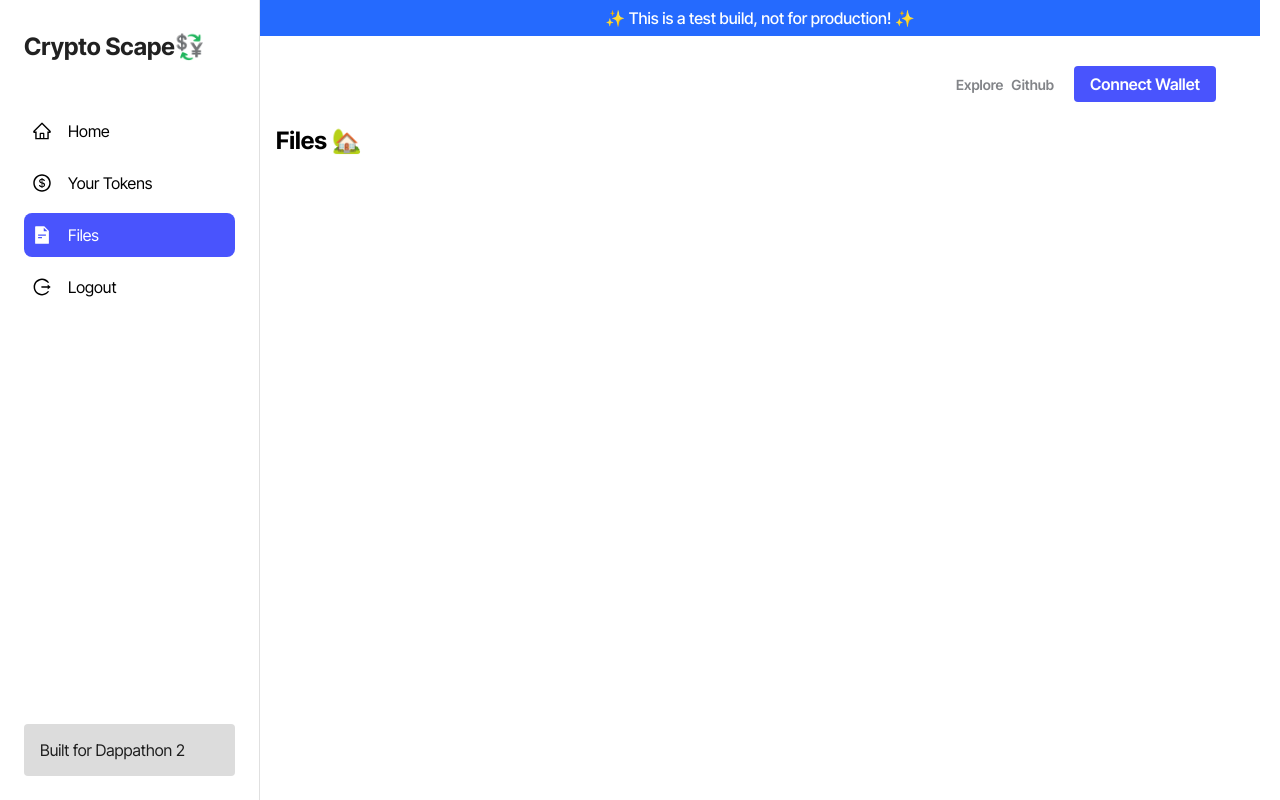
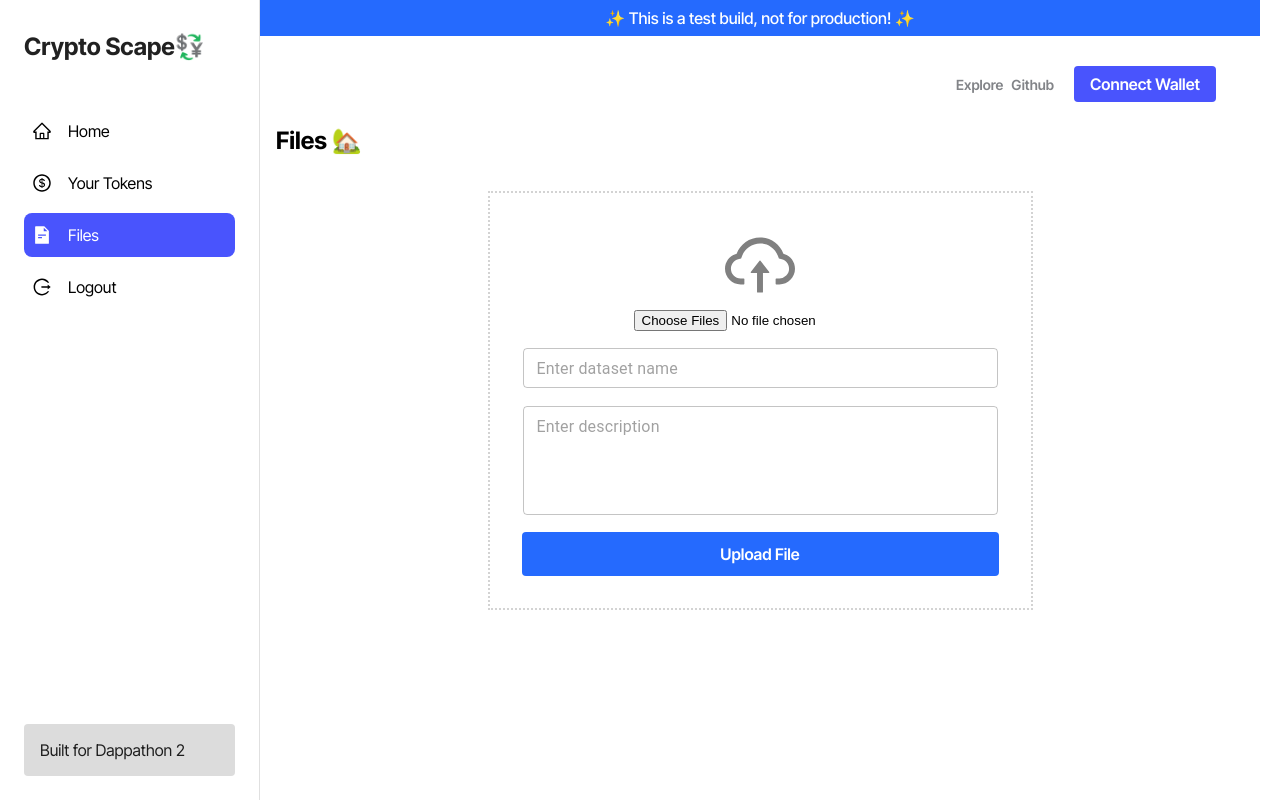
Before and after one commit to oBLAZERo2001/dappathon2-server, a React (Create React App) app: page /files in a window 1280 px wide. Built offline with nearby package versions, Linux system fonts and the light colour scheme; no server answers.

Commit message:
file upload intro

```diff
--- /dev/null
+++ b/src/api/file.js
@@ -0,0 +1,60 @@
+import { default as axios } from "axios";
+import { SERVER_URL } from "../constants";
+import { resolve } from "../utils/resolver";
+
+export const uploadFileApi = async function (files, name, description) {
+	try {
+		let token = localStorage.getItem("token");
+		const form = new FormData();
+		form.append("file", files[0], files[0].name);
+		// for (let i = 0; i < files.length; i++) {
+		// 	form.append("file", files[i], files[i].name);
+		// }
+		form.append("name", name);
+		form.append("description", description);
+
+		console.log(files, form, name, description);
+
+		const response = await axios.post(SERVER_URL + "/file/upload", form, {
+			headers: {
+				"Content-Type": `multipart/form-data`,
+				Authorization: `Bearer ${token}`,
+			},
+		});
+		if (response.status === 200) {
+			return response.data;
+		}
+	} catch (error) {
+		console.log(error.message);
+	}
+};
+
+export const getFiles = async function () {
+	try {
+		let token = localStorage.getItem("token");
+
+		const response = await resolve(
+			axios.get(SERVER_URL + "/file", {
+				headers: {
+					Authorization: `Bearer ${token}`,
+				},
+			})
+		);
+		return response;
+	} catch (error) {
+		console.log(error.message);
+	}
+};
+
+// export const searchDatasets = async function (name) {
+// 	try {
+// 		const response = await axios.get(
+// 			SERVER_URL + "/datasets/search?name=" + name
+// 		);
+// 		if (response.status === 200) {
+// 			return response.data.repositories;
+// 		}
+// 	} catch (error) {
+// 		console.log(error.message);
+// 	}
+// };
--- /dev/null
+++ b/src/components/Upload.jsx
@@ -0,0 +1,121 @@
+import { Box, CircularProgress, TextField } from "@mui/material";
+import React, { useState } from "react";
+import { AiOutlineCloudUpload } from "react-icons/ai";
+import { toast } from "react-toastify";
+import { useNavigate } from "react-router-dom";
+import { uploadFileApi } from "../api/file";
+
+export const Upload = ({ title, loggedInAddress }) => {
+	const [uploadLoading, setUploadLoading] = useState(false);
+	const [file, setFile] = useState();
+	const [description, setDescription] = useState("");
+	const [name, setName] = useState("");
+	const navigate = useNavigate();
+
+	async function uploadFile() {
+		// if (!loggedInAddress || loggedInAddress === "")
+		// 	return toast("Please connect your wallet.", { type: "info" });
+		console.log(file);
+		if (!file) return toast("Please select a file!", { type: "info" });
+		if (!name || name === "")
+			return toast("Please enter a name for this dataset.", { type: "info" });
+		if (!description || description === "")
+			return toast("Please enter a description for this dataset.", {
+				type: "info",
+			});
+		setUploadLoading(true);
+		await uploadFileApi(file, name, description);
+		toast("Successfully uploaded your dataset", { type: "success" });
+		// navigate("/jobs");
+		setUploadLoading(false);
+	}
+
+	return (
+		<Box
+			sx={{
+				display: "flex",
+				alignItems: "center",
+				justifyContent: "center",
+				padding: 2,
+			}}
+		>
+			<Box
+				sx={{
+					textAlign: "center",
+					border: "2px solid lightgrey",
+					borderStyle: "dotted",
+					p: 4,
+				}}
+			>
+				<AiOutlineCloudUpload style={{ color: "grey" }} size={80} />
+				<Box
+					style={{
+						marginBottom: "16px",
+					}}
+				>
+					<input
+						type="file"
+						name="file"
+						id="file"
+						multiple
+						onChange={(e) => setFile(e.target.files)}
+					/>
+				</Box>
+				<Box sx={{ mt: 1, mb: 2 }}>
+					<TextField
+						placeholder="Enter dataset name"
+						size="small"
+						value={name}
+						onChange={(e) => {
+							setName(e.target.value);
+						}}
+						sx={{
+							width: "100%",
+						}}
+						InputProps={{
+							style: {
+								border: "1px solid white",
+							},
+						}}
+					/>
+					<TextField
+						multiline
+						rows={4}
+						placeholder="Enter description"
+						size="small"
+						value={description}
+						onChange={(e) => {
+							setDescription(e.target.value);
+						}}
+						sx={{
+							width: "100%",
+							mt: 2,
+						}}
+						InputProps={{
+							style: {
+								border: "1px solid white",
+							},
+						}}
+					/>
+				</Box>
+				<Box
+					style={{
+						backgroundColor: "#256afe",
+						padding: "12px 16px",
+						fontWeight: 600,
+						borderRadius: "4px",
+						cursor: "pointer",
+						color: "white",
+					}}
+					onClick={uploadFile}
+				>
+					{uploadLoading ? (
+						<CircularProgress size={14} sx={{ color: "white" }} />
+					) : (
+						"Upload File"
+					)}
+				</Box>
+			</Box>
+		</Box>
+	);
+};
--- a/src/index.js
+++ b/src/index.js
@@ -7,8 +7,10 @@ import "react-toastify/dist/ReactToastify.css";
 
 const root = ReactDOM.createRoot(document.getElementById("root"));
 root.render(
-	<React.StrictMode>
+	<>
+		{/* <React.StrictMode> */}
 		<App />
 		<ToastContainer position="bottom-center" pauseOnHover autoClose={3000} />
-	</React.StrictMode>
+		{/* </React.StrictMode> */}
+	</>
 );
--- /dev/null
+++ b/src/models/resolved.js
@@ -0,0 +1,5 @@
+export class Resolved {
+	data = null;
+	error = null;
+	statusCode = 0;
+}
--- a/src/screens/Files.jsx
+++ b/src/screens/Files.jsx
@@ -2,6 +2,7 @@ import React from "react";
 import { Navbar } from "../components/Navbar";
 import { Box } from "@mui/material";
 import { LeftDrawer } from "../components/LeftDrawer";
+import { Upload } from "../components/Upload";
 
 export default function Files() {
 	return (
@@ -12,6 +13,7 @@ export default function Files() {
 				<Box sx={{ p: 2 }}>
 					<h2>Files 🏡</h2>
 					<br />
+					<Upload />
 				</Box>
 			</Box>
 		</Box>
--- /dev/null
+++ b/src/utils/resolver.js
@@ -0,0 +1,17 @@
+import { Resolved } from "../models/resolved";
+
+export async function resolve(promise) {
+	const resolved = new Resolved();
+
+	try {
+		const res = await promise;
+		resolved.data = res.data;
+		resolved.statusCode = res.status;
+	} catch (e) {
+		resolved.data = e.response;
+		resolved.statusCode = e.response.status;
+		resolved.error = e;
+	}
+
+	return resolved;
+}
```
